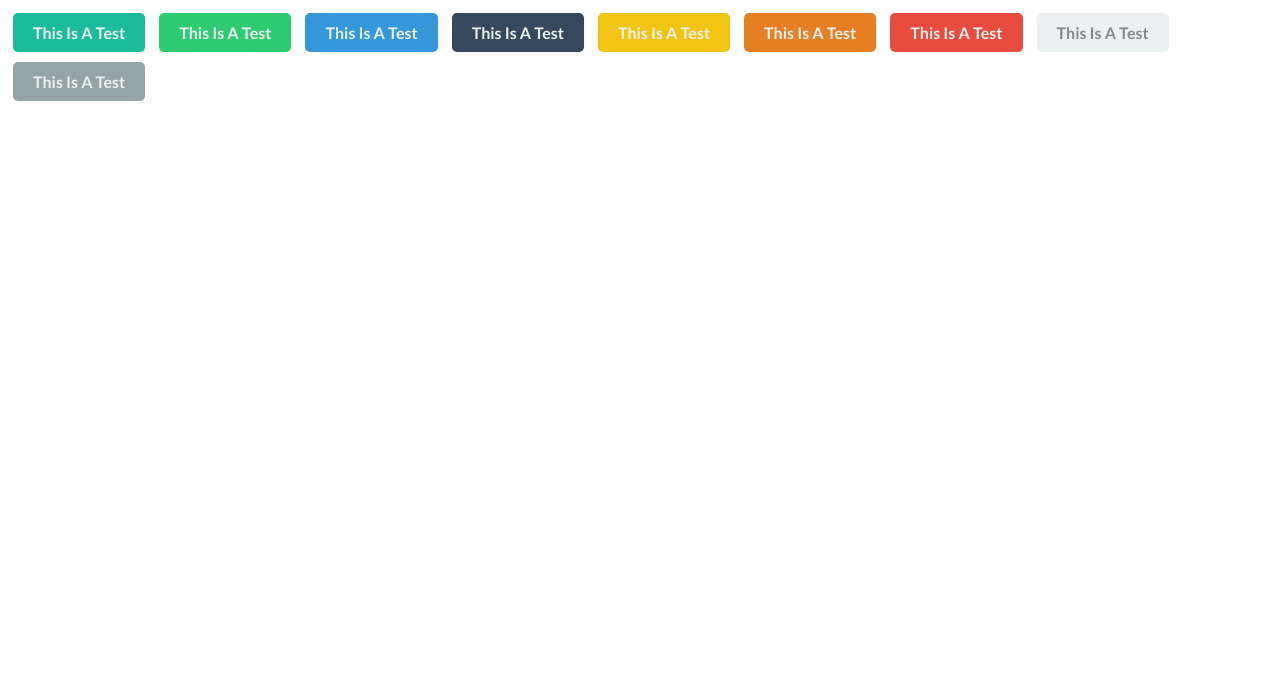
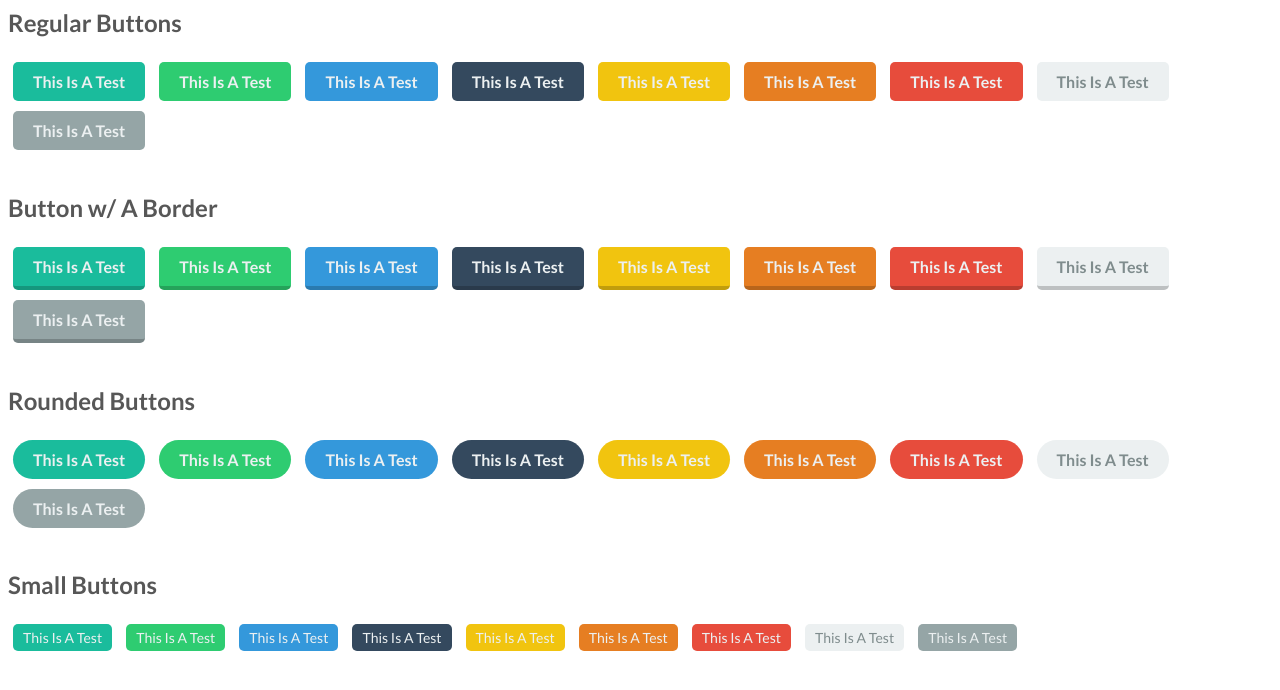
Before and after one commit to abcoward/Flat-UI-Buttons, a plain HTML site: page example.html in a window 1280 px wide. Drawn offline with Linux system fonts and the light colour scheme.

Commit message:
added Round Buttons, Buttons w/ Borders, and Small Buttons. Also changed the example.html file to show these additions.

```diff
--- a/example.html
+++ b/example.html
@@ -7,6 +7,7 @@
 
 <body>
 
+<h2>Regular Buttons</h2>
 <a href="#" class="btn btn-sea-green">This Is A Test</a>
 <a href="#" class="btn btn-green">This Is A Test</a>
 <a href="#" class="btn btn-blue">This Is A Test</a>
@@ -17,6 +18,48 @@
 <a href="#" class="btn btn-white">This Is A Test</a>
 <a href="#" class="btn btn-gray">This Is A Test</a>
 
+<br>
+<br>
+
+<h2>Button w/ A Border</h2>
+<a href="#" class="btn btn-border btn-sea-green">This Is A Test</a>
+<a href="#" class="btn btn-border btn-green">This Is A Test</a>
+<a href="#" class="btn btn-border btn-blue">This Is A Test</a>
+<a href="#" class="btn btn-border btn-navy">This Is A Test</a>
+<a href="#" class="btn btn-border btn-yellow">This Is A Test</a>
+<a href="#" class="btn btn-border btn-orange">This Is A Test</a>
+<a href="#" class="btn btn-border btn-red">This Is A Test</a>
+<a href="#" class="btn btn-border btn-white">This Is A Test</a>
+<a href="#" class="btn btn-border btn-gray">This Is A Test</a>
+
+<br>
+<br>
+
+<h2>Rounded Buttons</h2>
+<a href="#" class="btn btn-rnd btn-sea-green">This Is A Test</a>
+<a href="#" class="btn btn-rnd btn-green">This Is A Test</a>
+<a href="#" class="btn btn-rnd btn-blue">This Is A Test</a>
+<a href="#" class="btn btn-rnd btn-navy">This Is A Test</a>
+<a href="#" class="btn btn-rnd btn-yellow">This Is A Test</a>
+<a href="#" class="btn btn-rnd btn-orange">This Is A Test</a>
+<a href="#" class="btn btn-rnd btn-red">This Is A Test</a>
+<a href="#" class="btn btn-rnd btn-white">This Is A Test</a>
+<a href="#" class="btn btn-rnd btn-gray">This Is A Test</a>
+
+<br>
+<br>
+
+<h2>Small Buttons</h2>
+<a href="#" class="btn btn-small btn-sea-green">This Is A Test</a>
+<a href="#" class="btn btn-small btn-green">This Is A Test</a>
+<a href="#" class="btn btn-small btn-blue">This Is A Test</a>
+<a href="#" class="btn btn-small btn-navy">This Is A Test</a>
+<a href="#" class="btn btn-small btn-yellow">This Is A Test</a>
+<a href="#" class="btn btn-small btn-orange">This Is A Test</a>
+<a href="#" class="btn btn-small btn-red">This Is A Test</a>
+<a href="#" class="btn btn-small btn-white">This Is A Test</a>
+<a href="#" class="btn btn-small btn-gray">This Is A Test</a>
+
 </body>
 
 </html>
--- a/style.css
+++ b/style.css
@@ -1,4 +1,9 @@
 @import url(http://fonts.googleapis.com/css?family=Lato:100,300,400,700);
+
+h2 {
+	font-family: 'Lato', sans-serif;
+	color: #575757;
+}
 
 .btn {
 	display: inline-block;
@@ -17,6 +22,23 @@
     -moz-transition: all ease-in-out .25s;
     -o-transition: all ease-in-out .25s;
     transition: all ease-in-out .25s;
+}
+
+.btn-rnd {
+	border-radius: 20px;
+}
+
+.btn-border {
+	border-bottom: 4px solid rgba(0, 0, 0, 0.2)
+}
+
+.btn-small {
+	padding-top: 5px;
+	padding-bottom: 5px;
+	padding-left: 10px;
+	padding-right: 10px;
+	font-size: 14px;
+	font-weight: 500;
 }
 
 /* SEA GREEN */
```
